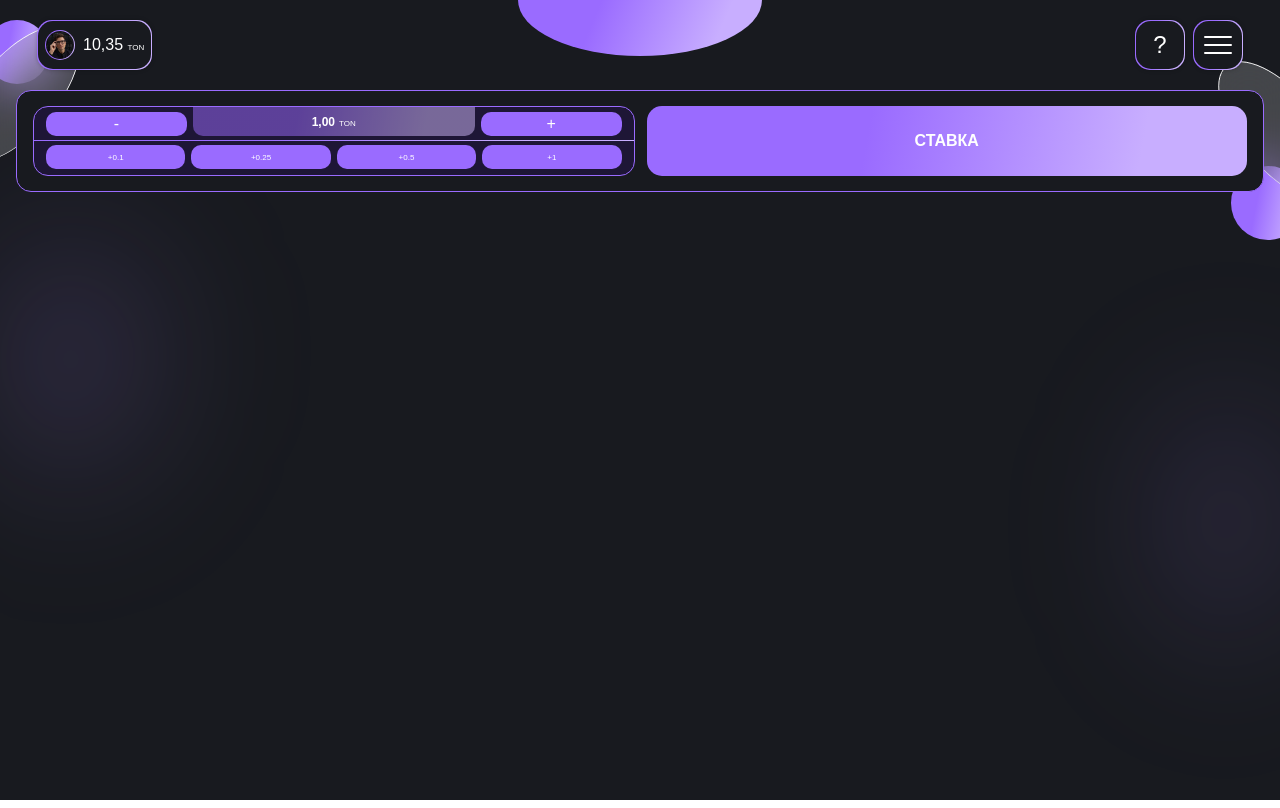
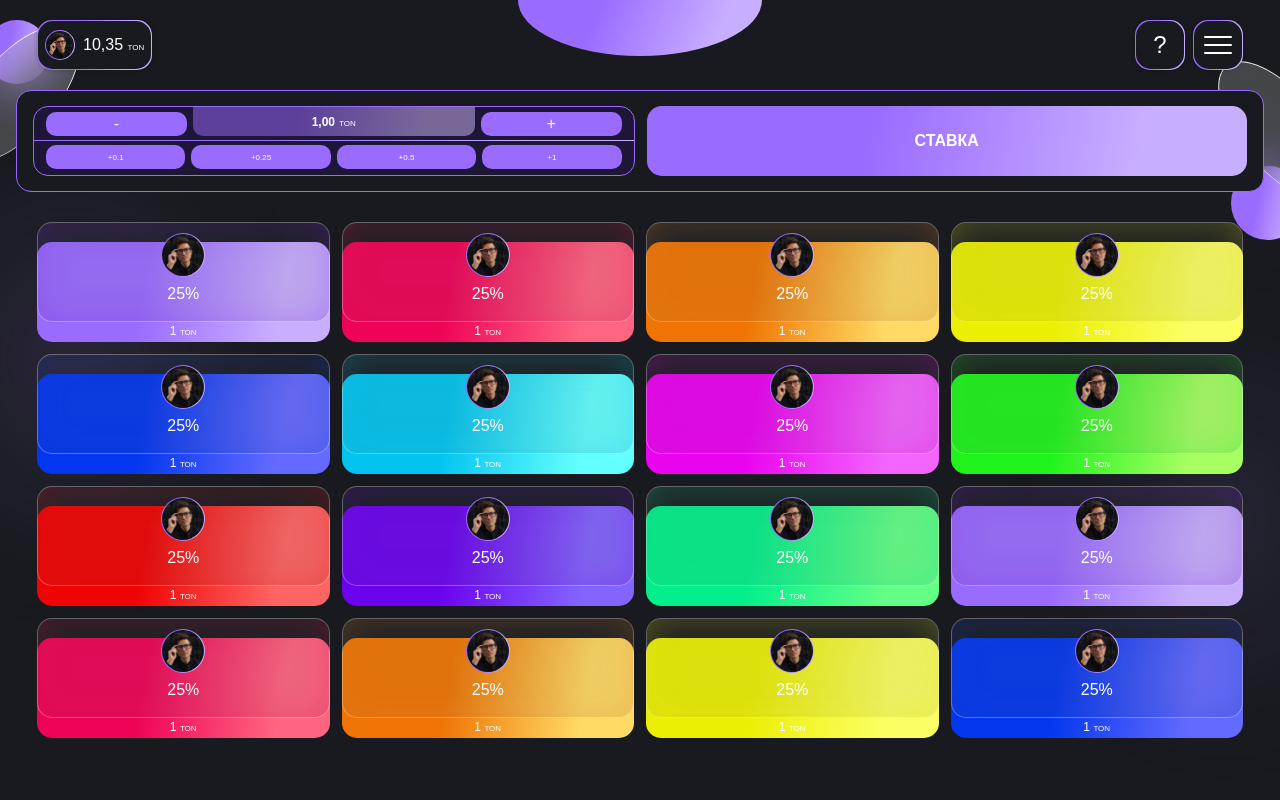
Before and after one commit to AndreyKanay/casino, a React (Create React App) app: page / in a window 1280 px wide. Built offline with nearby package versions, Linux system fonts and the light colour scheme; a web font is replaced by a local one.

Commit message:
Added Participants Components

```diff
--- /dev/null
+++ b/src/components/Participants/Participants.css
@@ -0,0 +1,6 @@
+.participants {
+    padding: 50px 37px;
+    display: grid;
+    grid-template-columns: 1fr 1fr 1fr 1fr;
+    grid-gap: 12px;
+}
--- /dev/null
+++ b/src/components/Participants/Participants.tsx
@@ -0,0 +1,27 @@
+import ParticipantsItem from "./ParticipantsItem";
+import './Participants.css';
+
+const Participants = () => {
+    return (
+        <div className="participants">
+            <ParticipantsItem />
+            <ParticipantsItem />
+            <ParticipantsItem />
+            <ParticipantsItem />
+            <ParticipantsItem />
+            <ParticipantsItem />
+            <ParticipantsItem />
+            <ParticipantsItem />
+            <ParticipantsItem />
+            <ParticipantsItem />
+            <ParticipantsItem />
+            <ParticipantsItem />
+            <ParticipantsItem />
+            <ParticipantsItem />
+            <ParticipantsItem />
+            <ParticipantsItem />
+        </div>
+    )
+}
+
+export default Participants;
--- /dev/null
+++ b/src/components/Participants/ParticipantsItem.css
@@ -0,0 +1,125 @@
+.participant {
+    text-align: center;
+    height: 120px;
+    --bg-border: rgba(255, 255, 255, 0.3);
+
+}
+
+.participant:nth-child(11n + 1) {
+    --inner_bg: var(--primary);
+    --bg: rgba(102, 102, 102, 0.10);
+    --bg-shadow: 0 0 34px 0 rgba(122, 27, 243, 0.25) inset;
+}
+
+.participant:nth-child(11n + 2) {
+    --inner_bg: var(--red, linear-gradient(101deg, #EF0358 36.89%, #FF6480 82.1%), linear-gradient(101deg, #1FF31B 36.89%, #A8FF64 82.1%), #FFF);
+    --bg: rgba(102, 102, 102, 0.10);
+    --bg-shadow: 0px 0px 34px 0px rgba(239, 3, 88, 0.25) inset;
+}
+
+.participant:nth-child(11n + 3) {
+    --inner_bg: var(--orange, linear-gradient(101deg, #EF7403 36.89%, #FFDA64 82.1%), #D9D9D9);
+    --bg: rgba(102, 102, 102, 0.10);
+    --bg-shadow: 0px 0px 34px 0px rgba(243, 131, 27, 0.25) inset;
+}
+
+.participant:nth-child(11n + 4) {
+    --inner_bg: var(--yellow, linear-gradient(101deg, #EAEF03 36.89%, #FCFF64 82.1%), #D9D9D9);
+    --bg: rgba(102, 102, 102, 0.10);
+    --bg-shadow: 0px 0px 34px 0px rgba(234, 239, 3, 0.25) inset;
+}
+
+.participant:nth-child(11n + 5) {
+    --inner_bg: var(--yellow, linear-gradient(101deg, #0337EF 36.89%, #646AFF 82.1%), #D9D9D9);
+    --bg: rgba(102, 102, 102, 0.10);
+    --bg-shadow: 0px 0px 34px 0px rgba(3, 55, 239, 0.25) inset;
+}
+
+.participant:nth-child(11n + 6) {
+    --inner_bg: var(--yellow, linear-gradient(101deg, #03C4EF 36.89%, #03C4EF 36.89%, #64FFFF 82.1%), #D9D9D9);
+    --bg: rgba(102, 102, 102, 0.10);
+    --bg-shadow: 0px 0px 34px 0px rgba(3, 196, 239, 0.25) inset;
+}
+
+.participant:nth-child(11n + 7) {
+    --inner_bg: var(--yellow, linear-gradient(101deg, #EA03EF 36.89%, #F364FF 82.1%), #D9D9D9);
+    --bg: rgba(102, 102, 102, 0.10);
+    --bg-shadow: 0px 0px 34px 0px rgba(234, 3, 239, 0.25) inset;
+}
+
+.participant:nth-child(11n + 8) {
+    --inner_bg: var(--yellow, linear-gradient(101deg, #1FF31B 36.89%, #A8FF64 82.1%), #D9D9D9);
+    --bg: rgba(102, 102, 102, 0.10);
+    --bg-shadow: 0px 0px 34px 0px rgba(31, 243, 27, 0.25) inset;
+}
+
+.participant:nth-child(11n + 9) {
+    --inner_bg: var(--yellow, linear-gradient(101deg, #EF0303 36.89%, #FF6464 82.1%), #D9D9D9);
+    --bg: rgba(102, 102, 102, 0.10);
+    --bg-shadow: 0px 0px 34px 0px rgba(239, 3, 3, 0.25) inset;
+}
+
+.participant:nth-child(11n + 10) {
+    --inner_bg: var(--yellow, linear-gradient(101deg, #6B03EF 36.89%, #8364FF 82.1%), #D9D9D9);
+    --bg: rgba(102, 102, 102, 0.10);
+    --bg-shadow: 0px 0px 34px 0px rgba(107, 3, 239, 0.25) inset;
+}
+
+.participant:nth-child(11n + 11) {
+    --inner_bg: var(--yellow, linear-gradient(101deg, #03EF8C 36.89%, #64FF86 82.1%), #D9D9D9);
+    --bg: rgba(102, 102, 102, 0.10);
+    --bg-shadow: 0px 0px 34px 0px rgba(3, 239, 140, 0.25) inset;
+}
+
+
+.participant__inner {
+    height: 100px;
+    position: relative;
+    background: var(--inner_bg);
+    border-radius: 15px;
+    padding-top: 80px;
+
+}
+
+.participant__background {
+    display: flex;
+    justify-content: center;
+    flex-direction: column;
+    align-items: center;
+    height: 100px;
+    position: absolute;
+    top: -20px;
+    width: 100%;
+    border: 1px solid var(--bg-border);
+    background: var(--bg);
+    box-shadow: var(--bg-shadow);
+    border-radius: 15px;
+    gap: 8px;
+}
+
+.participant__avatar {
+    margin-top: -8px;
+}
+
+.participant__percentage,
+.participant__bet {
+    margin: 0;
+}
+
+.participant__percentage {
+    color: #FFF;
+    font-size: 16px;
+    font-weight: 400;
+}
+
+.participant__bet {
+    color: #FFF;
+    font-size: 12px;
+    font-weight: 400;
+    padding: 2px 0;
+}
+
+.participant__currency {
+    font-size: 8px;
+    text-transform: uppercase;
+}
--- /dev/null
+++ b/src/components/Participants/ParticipantsItem.tsx
@@ -0,0 +1,23 @@
+import {FC} from "react";
+import Avatar from "../Avatar/Avatar";
+import {AVATAR_SIZE} from "../../constants/avatar_constants";
+
+import './ParticipantsItem.css'
+
+const ParticipantsItem:FC = () => {
+    return (
+        <div className="participant">
+            <div className="participant__inner">
+                <div className="participant__background">
+                    <div className="participant__avatar">
+                        <Avatar image={require('../../assets/images/avatar.png')} size={AVATAR_SIZE.MD}/>
+                    </div>
+                    <p className="participant__percentage">25%</p>
+                </div>
+                <p className="participant__bet">1 <span className="participant__currency">ton</span></p>
+            </div>
+        </div>
+    )
+}
+
+export default ParticipantsItem;
--- a/src/components/Roulette/Roulette.tsx
+++ b/src/components/Roulette/Roulette.tsx
@@ -1,19 +1,24 @@
 import Bet from "../Bet/Bet";
 import RouletteState from "../../state/RouletteState";
 import {observer} from "mobx-react-lite";
+import Participants from "../Participants/Participants";
 
 const Roulette = () => {
     return (
         <div className="roulette">
             <div className="roulette__text"></div>
-            <div className="roulette__spiner"></div>
+            <div className="roulette__spiner">
+
+            </div>
             {RouletteState.isBet ?
                 null :
                 <div className="roulette__bet">
                     <Bet/>
                 </div>
             }
-            <div className="roulette__participants"></div>
+            <div className="roulette__participants">
+                <Participants />
+            </div>
         </div>
     )
 }
--- /dev/null
+++ b/src/interfaces/Participant.ts
@@ -0,0 +1,4 @@
+export interface Participant {
+    bet: number;
+    avatar: string | object;
+}
--- a/src/state/RouletteState.ts
+++ b/src/state/RouletteState.ts
@@ -1,7 +1,10 @@
 import {action, computed, makeAutoObservable} from "mobx";
+import {Participant} from "../interfaces/Participant";
 
 class RouletteState {
     _isBet: boolean = false;
+    _totalBet: number = 100;
+    _participants: Participant[] = [];
 
     constructor() {
         makeAutoObservable(this)
```
